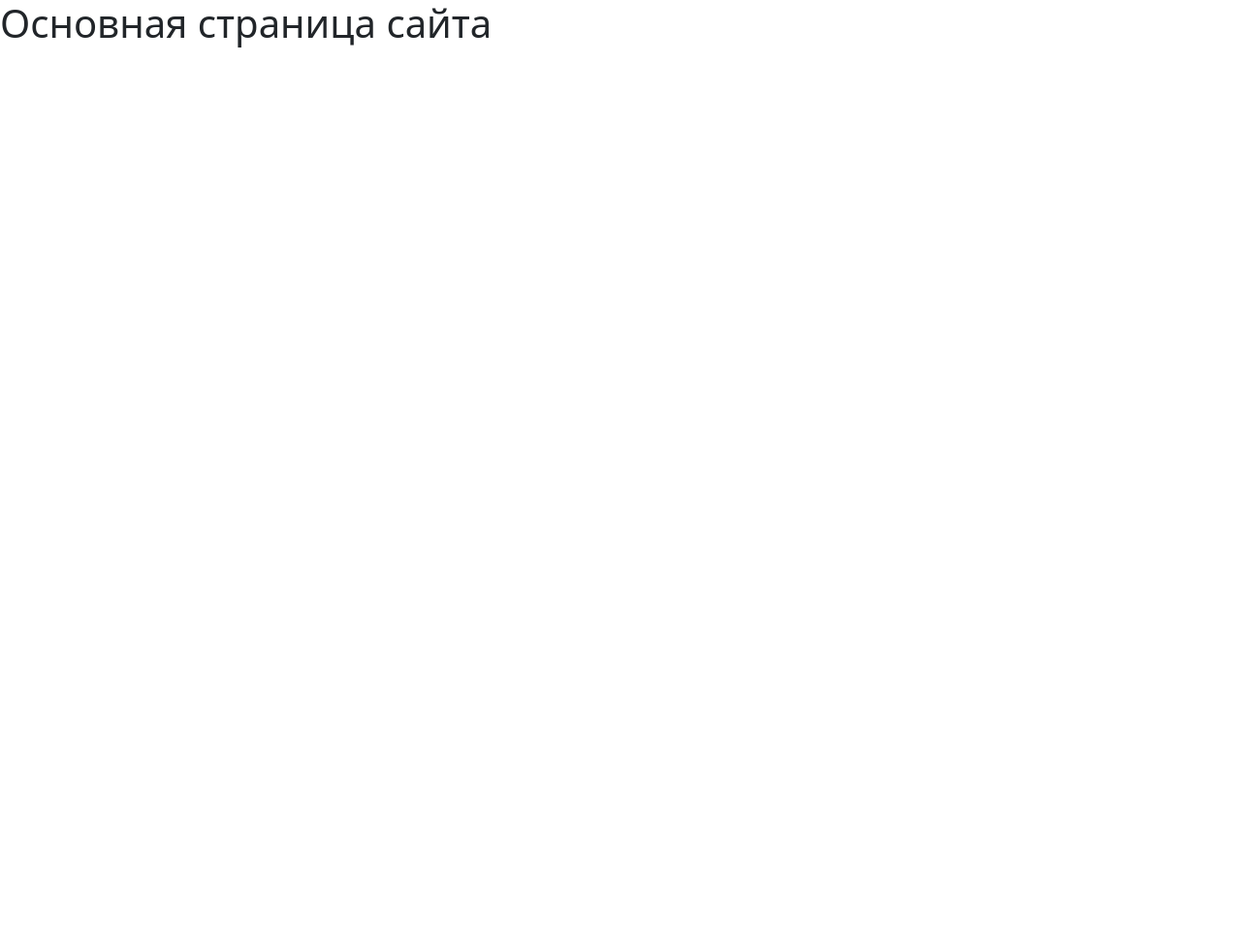
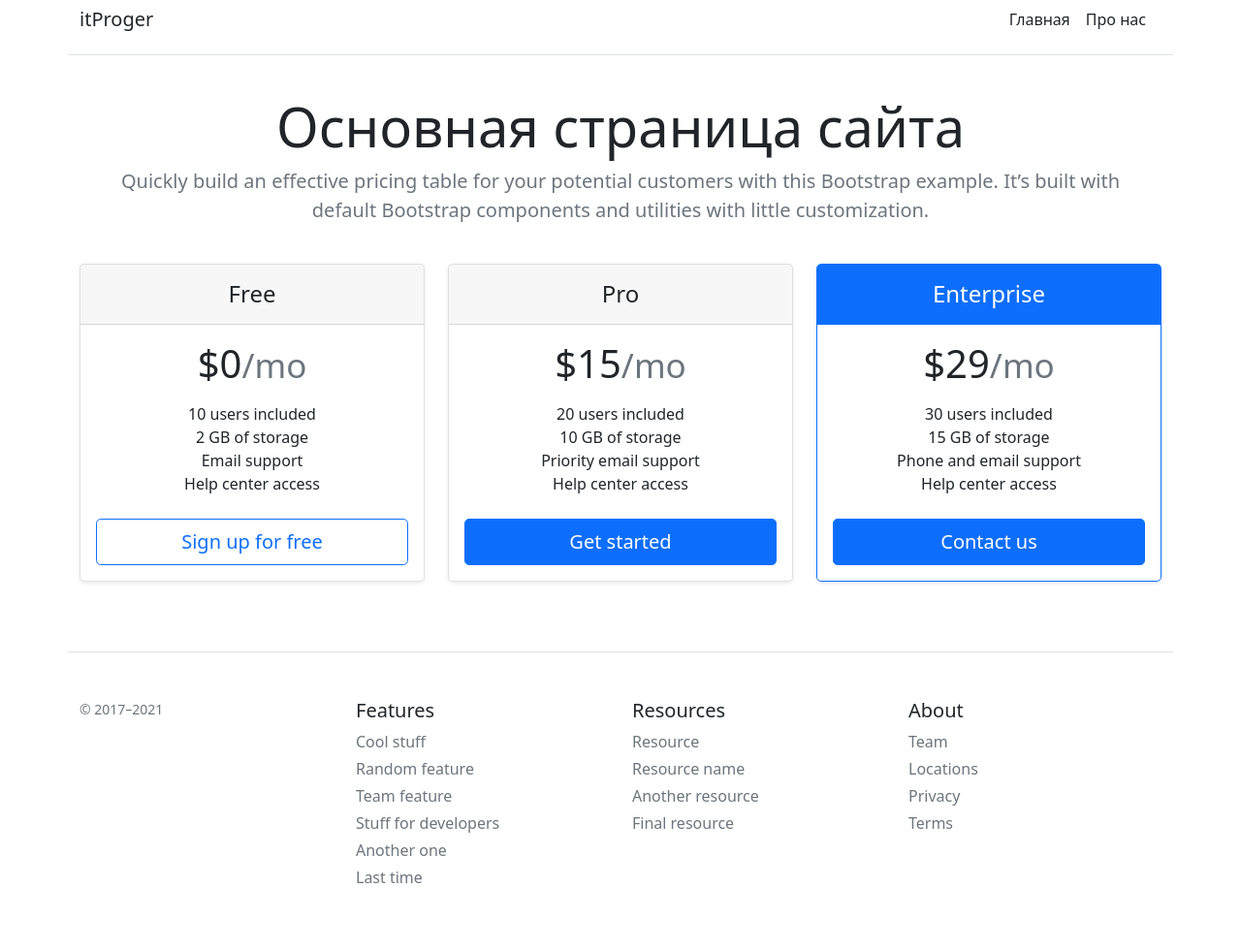
Before and after one commit to Amaltiirtare/blog, a Flask app: page / in a window 1280 px wide. Shown: the whole page at 97% size. Before the commit the page ends 49 px from the top, so only its background shows below. Run offline with Flask 2, Linux system fonts and the light colour scheme.

Commit message:
Create header and footer

```diff
--- a/app.py
+++ b/app.py
@@ -1,6 +1,28 @@
 from flask import Flask, render_template, url_for
+from flask_sqlalchemy import SQLAlchemy
+# Для установки времени по умолчанию
+from datetime import datetime
+
 
 app = Flask(__name__)
+app.config['SQLALCHEMY_DATABASE_URI'] = 'sqlite:///blog.db'
+db = SQLAlchemy(app)
+
+
+# nullable=False - нельзя установить пустое значение
+# Text - для большого объема текста
+# default= -  значение по умолчанию
+class Article(db.Model):
+    id = db.Column(db.Integer, primary_key=True)
+    title = db.Column(db.String(100), nullable=False)
+    intro = db.Column(db.String(300), nullable=False)
+    text = db.Column(db.Text, nullable=False)
+    date = db.Column(db.DateTime, default=datetime.utcnow)
+
+
+    # Из БД выдается объект и ее ID
+    def __repr__(self):
+        return '<Article %r>' % self.id
 
 
 @app.route('/')
--- a/templates/about.html
+++ b/templates/about.html
@@ -5,5 +5,7 @@
 {% endblock %}
 
 {% block body %}
-    <h1>Страница про нас</h1>
+<div class="container">
+    <h1 class="container">Страница про нас</h1>
+</div>
 {% endblock %}
--- a/templates/base.html
+++ b/templates/base.html
@@ -6,10 +6,60 @@
           content="width=device-width, user-scalable=no, initial-scale=1.0, maximum-scale=1.0, minimum-scale=1.0">
     <meta http-equiv="X-UA-Compatible" content="ie=edge">
     <link rel="stylesheet" href="{{ url_for('static', filename='css/main.css') }}">
+    <!-- Подключение Bootstrap: https://www.bootstrapcdn.com/ -> Quick Start -> Complete CSS -->
     <link rel="stylesheet" href="https://cdn.jsdelivr.net/npm/bootstrap@5.1.3/dist/css/bootstrap.min.css">
     <title>{% block title %}{% endblock %}</title>
 </head>
 <body>
+    <!-- Examples on https://getbootstrap.com/ -->
+    <div class="container d-flex flex-column flex-md-row align-items-center pb-3 mb-4 border-bottom">
+      <a href="/" class="d-flex align-items-center text-dark text-decoration-none">
+        <h5 class="my-0 mr-md-auto font-weight-normal">itProger</h5>
+      </a>
+      <nav class="d-inline-flex mt-2 mt-md-0 ms-md-auto">
+        <a class="me-3 py-2 text-dark text-decoration-none" href="/">Главная</a>
+        <a class="me-3 py-2 text-dark text-decoration-none" href="/about">Про нас</a>
+      </nav>
+    </div>
+
     {% block body %}{% endblock %}
+
+  <footer class="container pt-4 my-md-5 pt-md-5 border-top">
+    <div class="row">
+      <div class="col-12 col-md">
+        <small class="d-block mb-3 text-muted">© 2017–2021</small>
+      </div>
+      <div class="col-6 col-md">
+        <h5>Features</h5>
+        <ul class="list-unstyled text-small">
+          <li class="mb-1"><a class="link-secondary text-decoration-none" href="#">Cool stuff</a></li>
+          <li class="mb-1"><a class="link-secondary text-decoration-none" href="#">Random feature</a></li>
+          <li class="mb-1"><a class="link-secondary text-decoration-none" href="#">Team feature</a></li>
+          <li class="mb-1"><a class="link-secondary text-decoration-none" href="#">Stuff for developers</a></li>
+          <li class="mb-1"><a class="link-secondary text-decoration-none" href="#">Another one</a></li>
+          <li class="mb-1"><a class="link-secondary text-decoration-none" href="#">Last time</a></li>
+        </ul>
+      </div>
+      <div class="col-6 col-md">
+        <h5>Resources</h5>
+        <ul class="list-unstyled text-small">
+          <li class="mb-1"><a class="link-secondary text-decoration-none" href="#">Resource</a></li>
+          <li class="mb-1"><a class="link-secondary text-decoration-none" href="#">Resource name</a></li>
+          <li class="mb-1"><a class="link-secondary text-decoration-none" href="#">Another resource</a></li>
+          <li class="mb-1"><a class="link-secondary text-decoration-none" href="#">Final resource</a></li>
+        </ul>
+      </div>
+      <div class="col-6 col-md">
+        <h5>About</h5>
+        <ul class="list-unstyled text-small">
+          <li class="mb-1"><a class="link-secondary text-decoration-none" href="#">Team</a></li>
+          <li class="mb-1"><a class="link-secondary text-decoration-none" href="#">Locations</a></li>
+          <li class="mb-1"><a class="link-secondary text-decoration-none" href="#">Privacy</a></li>
+          <li class="mb-1"><a class="link-secondary text-decoration-none" href="#">Terms</a></li>
+        </ul>
+      </div>
+    </div>
+  </footer>
+
 </body>
 </html>
--- a/templates/index.html
+++ b/templates/index.html
@@ -5,5 +5,63 @@
 {% endblock %}
 
 {% block body %}
-    <h1>Основная страница сайта</h1>
+<div class="container">
+    <div class="pricing-header p-3 pb-md-4 mx-auto text-center">
+      <h1 class="display-4 fw-normal">Основная страница сайта</h1>
+      <p class="fs-5 text-muted">Quickly build an effective pricing table for your potential customers with this Bootstrap example. It’s built with default Bootstrap components and utilities with little customization.</p>
+    </div>
+    <div class="row row-cols-1 row-cols-md-3 mb-3 text-center">
+      <div class="col">
+        <div class="card mb-4 rounded-3 shadow-sm">
+          <div class="card-header py-3">
+            <h4 class="my-0 fw-normal">Free</h4>
+          </div>
+          <div class="card-body">
+            <h1 class="card-title pricing-card-title">$0<small class="text-muted fw-light">/mo</small></h1>
+            <ul class="list-unstyled mt-3 mb-4">
+              <li>10 users included</li>
+              <li>2 GB of storage</li>
+              <li>Email support</li>
+              <li>Help center access</li>
+            </ul>
+            <button type="button" class="w-100 btn btn-lg btn-outline-primary">Sign up for free</button>
+          </div>
+        </div>
+      </div>
+      <div class="col">
+        <div class="card mb-4 rounded-3 shadow-sm">
+          <div class="card-header py-3">
+            <h4 class="my-0 fw-normal">Pro</h4>
+          </div>
+          <div class="card-body">
+            <h1 class="card-title pricing-card-title">$15<small class="text-muted fw-light">/mo</small></h1>
+            <ul class="list-unstyled mt-3 mb-4">
+              <li>20 users included</li>
+              <li>10 GB of storage</li>
+              <li>Priority email support</li>
+              <li>Help center access</li>
+            </ul>
+            <button type="button" class="w-100 btn btn-lg btn-primary">Get started</button>
+          </div>
+        </div>
+      </div>
+      <div class="col">
+        <div class="card mb-4 rounded-3 shadow-sm border-primary">
+          <div class="card-header py-3 text-white bg-primary border-primary">
+            <h4 class="my-0 fw-normal">Enterprise</h4>
+          </div>
+          <div class="card-body">
+            <h1 class="card-title pricing-card-title">$29<small class="text-muted fw-light">/mo</small></h1>
+            <ul class="list-unstyled mt-3 mb-4">
+              <li>30 users included</li>
+              <li>15 GB of storage</li>
+              <li>Phone and email support</li>
+              <li>Help center access</li>
+            </ul>
+            <button type="button" class="w-100 btn btn-lg btn-primary">Contact us</button>
+          </div>
+        </div>
+      </div>
+    </div>
+</div>
 {% endblock %}
```
